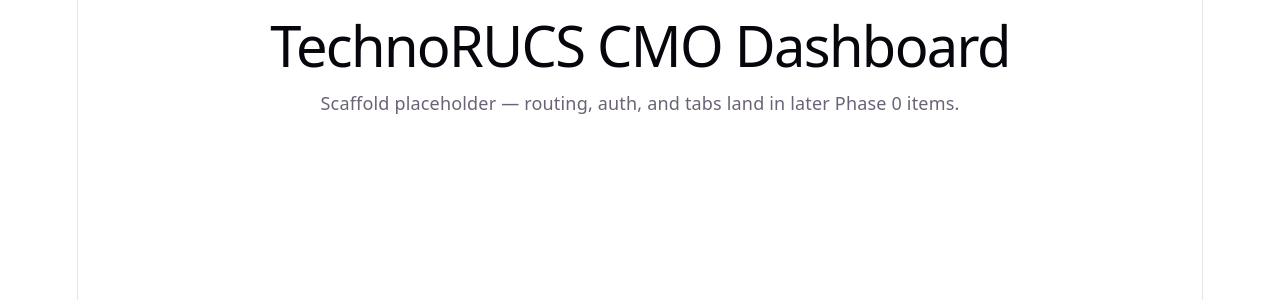
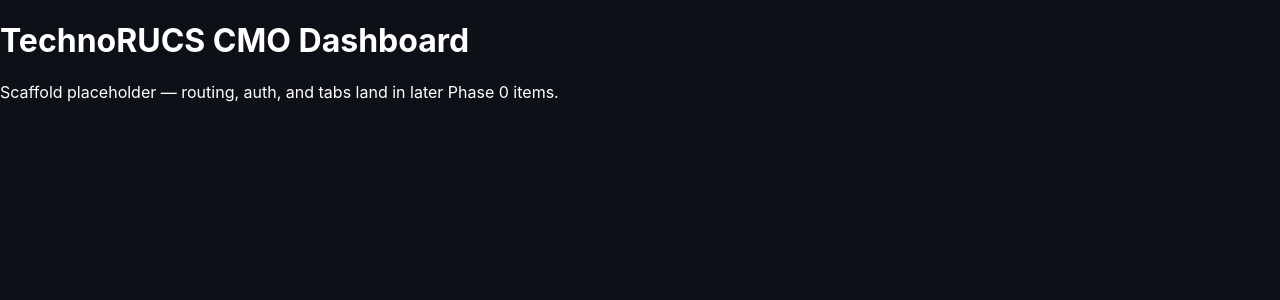
Before and after one commit to technorucs-jp/CMODashboardUpdated, a React (Vite) app: page / in a window 1280 px wide. Shown: the top 300 px of the page. Built offline with nearby package versions, Linux system fonts and the light colour scheme.

Commit message:
0.9 Extract design tokens into src/styles/tokens.css; replace scaffold's light/dark boilerplate CSS

```diff
--- a/src/index.css
+++ b/src/index.css
@@ -1,111 +1,22 @@
-:root {
-  --text: #6b6375;
-  --text-h: #08060d;
-  --bg: #fff;
-  --border: #e5e4e7;
-  --code-bg: #f4f3ec;
-  --accent: #aa3bff;
-  --accent-bg: rgba(170, 59, 255, 0.1);
-  --accent-border: rgba(170, 59, 255, 0.5);
-  --social-bg: rgba(244, 243, 236, 0.5);
-  --shadow:
-    rgba(0, 0, 0, 0.1) 0 10px 15px -3px, rgba(0, 0, 0, 0.05) 0 4px 6px -2px;
+@import './styles/tokens.css';
 
-  --sans: system-ui, 'Segoe UI', Roboto, sans-serif;
-  --heading: system-ui, 'Segoe UI', Roboto, sans-serif;
-  --mono: ui-monospace, Consolas, monospace;
-
-  font: 18px/145% var(--sans);
-  letter-spacing: 0.18px;
-  color-scheme: light dark;
-  color: var(--text);
-  background: var(--bg);
-  font-synthesis: none;
-  text-rendering: optimizeLegibility;
-  -webkit-font-smoothing: antialiased;
-  -moz-osx-font-smoothing: grayscale;
-
-  @media (max-width: 1024px) {
-    font-size: 16px;
-  }
-}
-
-@media (prefers-color-scheme: dark) {
-  :root {
-    --text: #9ca3af;
-    --text-h: #f3f4f6;
-    --bg: #16171d;
-    --border: #2e303a;
-    --code-bg: #1f2028;
-    --accent: #c084fc;
-    --accent-bg: rgba(192, 132, 252, 0.15);
-    --accent-border: rgba(192, 132, 252, 0.5);
-    --social-bg: rgba(47, 48, 58, 0.5);
-    --shadow:
-      rgba(0, 0, 0, 0.4) 0 10px 15px -3px, rgba(0, 0, 0, 0.25) 0 4px 6px -2px;
-  }
-
-  #social .button-icon {
-    filter: invert(1) brightness(2);
-  }
-}
-
-#root {
-  width: 1126px;
-  max-width: 100%;
-  margin: 0 auto;
-  text-align: center;
-  border-inline: 1px solid var(--border);
-  min-height: 100svh;
-  display: flex;
-  flex-direction: column;
+/* Minimal reset. P8 (TASK.md §3): the visual system is frozen — dark theme only,
+   tokens from tokens.css. No light-mode variant; this is not a themeable app. */
+* {
   box-sizing: border-box;
 }
 
-body {
+html,
+body,
+#root {
   margin: 0;
+  min-height: 100vh;
 }
 
-h1,
-h2 {
-  font-family: var(--heading);
-  font-weight: 500;
-  color: var(--text-h);
+body {
+  background: var(--color-bg);
+  color: var(--color-text-primary);
+  font-family: var(--font-family-base);
+  -webkit-font-smoothing: antialiased;
+  -moz-osx-font-smoothing: grayscale;
 }
-
-h1 {
-  font-size: 56px;
-  letter-spacing: -1.68px;
-  margin: 32px 0;
-  @media (max-width: 1024px) {
-    font-size: 36px;
-    margin: 20px 0;
-  }
-}
-h2 {
-  font-size: 24px;
-  line-height: 118%;
-  letter-spacing: -0.24px;
-  margin: 0 0 8px;
-  @media (max-width: 1024px) {
-    font-size: 20px;
-  }
-}
-p {
-  margin: 0;
-}
-
-code,
-.counter {
-  font-family: var(--mono);
-  display: inline-flex;
-  border-radius: 4px;
-  color: var(--text-h);
-}
-
-code {
-  font-size: 15px;
-  line-height: 135%;
-  padding: 4px 8px;
-  background: var(--code-bg);
-}
--- /dev/null
+++ b/src/styles/tokens.css
@@ -0,0 +1,84 @@
+/**
+ * Design tokens — TAD P8 (TASK.md §3): the visual system is frozen.
+ * Lifted from `Docs/../static-preview.html` (the actual reference build), with one
+ * documented exception: TAD's P8 principle text and CHECKLIST.md item 0.9 both name
+ * the base background as `#0d1117` verbatim, while the real static-preview.html file
+ * uses `#0f0f0f`. That's a wording slip in the docs, not a design decision — the two
+ * are visually indistinguishable on a near-black dark theme and nothing in any
+ * wireframe screen depends on the exact value. Per TASK.md §2's document precedence,
+ * the TAD's literal value wins here; every other token below is the reference file's
+ * actual value, unchanged.
+ *
+ * Channel accent assignment: five of the eight accent hues are confirmed against
+ * `Wireframe/01-overview-june-a.jpg` (Ad Spend, Total Leads, Sessions, Organic Clicks,
+ * New Followers). The remaining three (--accent-3, --accent-6, --accent-8) are carried
+ * over from the reference file's palette but not yet assigned to a specific tab/channel
+ * — that gets confirmed against the relevant wireframe screen when each tab is built
+ * (Phase 2/3), not guessed here.
+ */
+
+:root {
+  /* Base surfaces */
+  --color-bg: #0d1117; /* TAD P8 literal value — see file header note; static-preview.html uses #0f0f0f */
+  --color-surface-1: #1a1a1a; /* card background */
+  --color-surface-2: #141414; /* topbar / sidebar background */
+  --color-border: #2a2a2a;
+  --radius-base: 8px;
+  --radius-card: 12px;
+
+  /* Text */
+  --color-text-primary: #ffffff;
+  --color-text-secondary: #b0aeab;
+  --color-text-muted: #6b6966;
+
+  /* Channel accent hues (static-preview.html --ac/--ta/--tl/--tw/--to/--te/--ti/--tt) */
+  --accent-1: #6366f1; /* confirmed: Ad Spend / Meta Ads (Ad Campaigns) */
+  --accent-2: #7c3aed; /* unconfirmed tab assignment */
+  --accent-3: #ea580c; /* confirmed: Total Leads */
+  --accent-4: #0891b2; /* confirmed: Sessions / Website (GA4) */
+  --accent-5: #059669; /* confirmed: Organic Clicks / SEO (GSC) */
+  --accent-6: #d97706; /* unconfirmed tab assignment */
+  --accent-7: #2563eb; /* confirmed: New Followers / LinkedIn */
+  --accent-8: #be185d; /* unconfirmed tab assignment */
+
+  /* General semantic hues (charts, generic tags) */
+  --hue-green: #1baf7a;
+  --hue-yellow: #eda100;
+  --hue-red: #e34948;
+  --hue-blue: #2a78d6;
+  --hue-purple: #4a3aa7;
+
+  /* Pill pairs (bg/text) — generic tag colours (lead source, verdicts, etc.) */
+  --pill-green-bg: #1a2e1e;
+  --pill-green-text: #4ade80;
+  --pill-yellow-bg: #2e2310;
+  --pill-yellow-text: #fbbf24;
+  --pill-red-bg: #2e1010;
+  --pill-red-text: #f87171;
+  --pill-muted-bg: #1e1e1e;
+  --pill-muted-text: #9ca3af;
+  --pill-blue-bg: #0d1f2e;
+  --pill-blue-text: #60a5fa;
+  --pill-purple-bg: #1a0d2e;
+  --pill-purple-text: #a78bfa;
+
+  /* Status badge triples (bg / dot / text) — BRD Appendix A statuses */
+  --status-good-bg: #0d1f14;
+  --status-good-dot: #1baf7a;
+  --status-good-text: #4ade80;
+
+  --status-action-needed-bg: #1f0d0d;
+  --status-action-needed-dot: #e34948;
+  --status-action-needed-text: #f87171;
+
+  --status-monitor-bg: #1f1a0d;
+  --status-monitor-dot: #eda100;
+  --status-monitor-text: #fbbf24;
+
+  --status-leading-bg: #0d0f2e;
+  --status-leading-dot: #4f46e5;
+  --status-leading-text: #818cf8;
+
+  /* Type */
+  --font-family-base: -apple-system, BlinkMacSystemFont, 'Segoe UI', sans-serif;
+}
```
Also changed, not shown: 1 other file (tests, documents, lock files or other folders).
